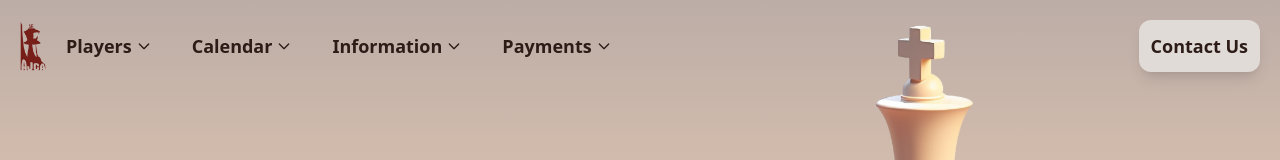
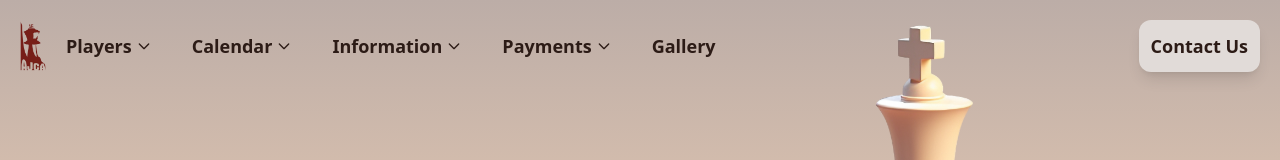
Before and after one commit to VivekKr11/Jharkhand-Chess, a React (Vite) app: page / in a window 1280 px wide. Shown: the top 160 px of the page. Built offline with nearby package versions, Linux system fonts and the light colour scheme; a web font is replaced by a local one.

Commit message:
Added gallery  navitem

```diff
--- a/src/components/Navbar/Navbar.jsx
+++ b/src/components/Navbar/Navbar.jsx
@@ -198,6 +198,13 @@ const Navbar = () => {
               </div>
             ))}
 
+            <a
+              href="#"
+              onClick={(e) => e.preventDefault()}
+              className="text-[#2C1B16] font-bold text-lg hover:text-[#E1DBD8] transition-colors cursor-pointer"
+            >
+              Gallery
+            </a>
           </div>
         </div>
 
@@ -346,6 +353,19 @@ const Navbar = () => {
             </div>
           ))}
 
+          <div className="mb-4">
+            <a
+              href="#"
+              onClick={(e) => {
+                e.preventDefault();
+                closeMenu();
+              }}
+              className="w-full text-left text-[#2C1B16] font-bold text-lg py-2 block cursor-pointer"
+            >
+              Gallery
+            </a>
+          </div>
+
           <Link
             to="/contact"
             onClick={closeMenu}
```
